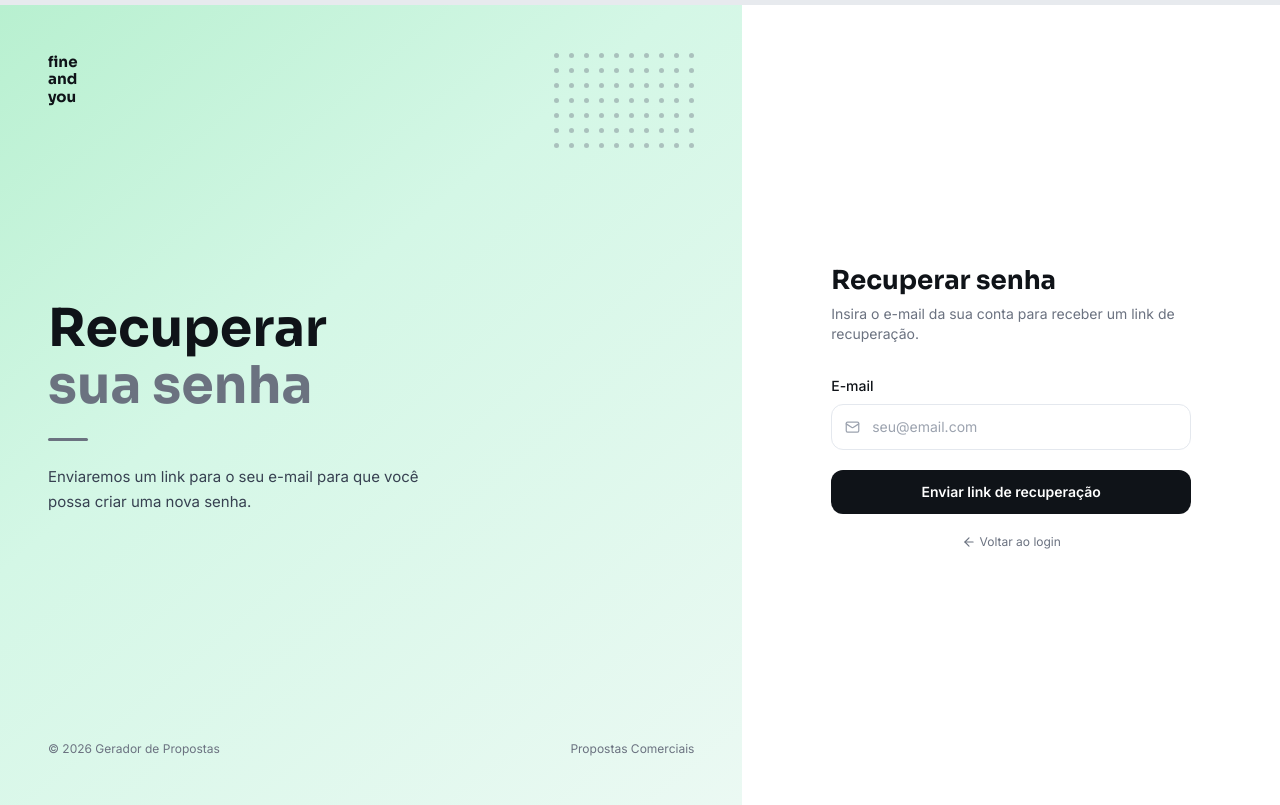
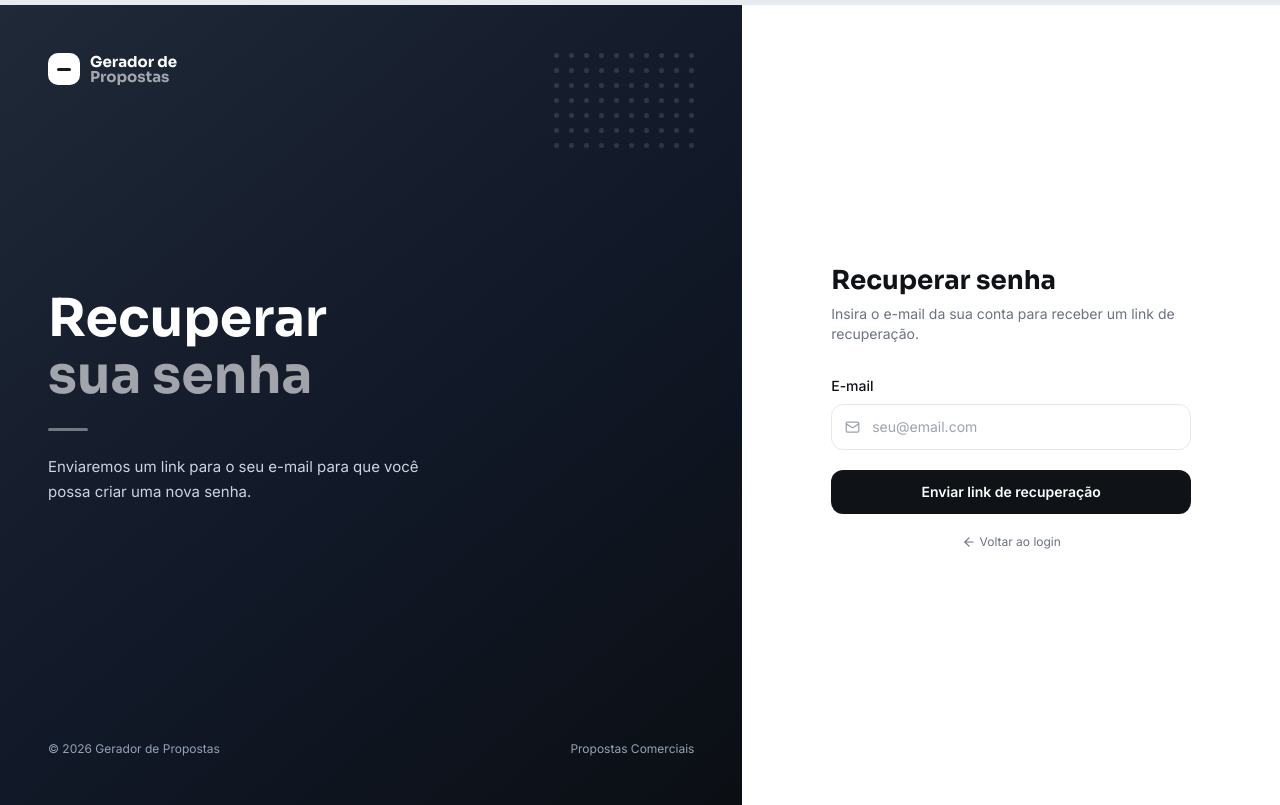
Before and after one commit to jribeirofil/gerador-propostas, a Next.js app: page /reset-password in a window 1280 px wide. Built offline with nearby package versions, Linux system fonts and the light colour scheme; no server answers.

Commit message:
feat: painel de autenticação neutro e consistente em login/cadastro/reset

```diff
--- a/src/app/cadastro/page.tsx
+++ b/src/app/cadastro/page.tsx
@@ -6,19 +6,7 @@ import { Mail, Lock, Eye, EyeOff, User, Building2, UserPlus } from 'lucide-react
 import { createClient } from '@/lib/supabase/client'
 import { formatCNPJ } from '@/lib/cnpj'
 import { useTheme } from 'next-themes'
-
-function DotGrid() {
-  return (
-    <div
-      className="grid gap-[10px] opacity-40"
-      style={{ gridTemplateColumns: 'repeat(10, 1fr)' }}
-    >
-      {Array.from({ length: 70 }).map((_, i) => (
-        <div key={i} className="w-[5px] h-[5px] rounded-full bg-brand-green-deep" />
-      ))}
-    </div>
-  )
-}
+import AuthPanel from '@/components/auth/AuthPanel'
 
 export default function CadastroPage() {
   const [fullName, setFullName] = useState('')
@@ -116,37 +104,11 @@ export default function CadastroPage() {
   }
 
   const leftPanel = (
-    <div
-      className="hidden lg:flex lg:w-[58%] relative flex-col justify-between p-12"
-      style={{ background: 'linear-gradient(140deg, #B8F0D0 0%, #D4F7E6 40%, #EBF9F3 100%)' }}
-    >
-      <div className="flex items-end gap-1.5">
-        <div className="leading-none">
-          <p className="font-sora font-black text-[15px] leading-[1.15] text-[#0F1318]">fine</p>
-          <p className="font-sora font-black text-[15px] leading-[1.15] text-[#0F1318]">and</p>
-          <p className="font-sora font-black text-[15px] leading-[1.15] text-[#0F1318]">you</p>
-        </div>
-      </div>
-      <div className="absolute top-12 right-12">
-        <DotGrid />
-      </div>
-      <div className="mb-8">
-        <h1 className="font-sora font-black text-[52px] leading-[1.1] text-[#0F1318]">
-          Propostas que<br />
-          <span className="text-brand-green-deep">fecham negócios</span><br />
-          de verdade.
-        </h1>
-        <div className="w-10 h-[3px] bg-brand-green-deep rounded-full mt-6 mb-6" />
-        <p className="text-[#374151] text-[15px] leading-relaxed max-w-[380px]">
-          Crie, personalize e envie propostas comerciais
-          para seus clientes de forma rápida e profissional.
-        </p>
-      </div>
-      <div className="flex items-center justify-between text-xs text-[#6B7280]">
-        <span>© 2026 Gerador de Propostas</span>
-        <span>Propostas Comerciais</span>
-      </div>
-    </div>
+    <AuthPanel
+      headline="Propostas que"
+      highlight="fecham negócios"
+      sub="Crie, personalize e envie propostas comerciais para seus clientes de forma rápida e profissional."
+    />
   )
 
   if (success) {
@@ -155,8 +117,8 @@ export default function CadastroPage() {
         {leftPanel}
         <div className="flex-1 flex items-center justify-center bg-white px-8 py-12">
           <div className="w-full max-w-[360px] text-center">
-            <div className="w-12 h-12 rounded-full bg-[#D4F7E6] flex items-center justify-center mx-auto mb-6">
-              <span className="text-brand-green-deep text-xl">✓</span>
+            <div className="w-12 h-12 rounded-full bg-slate-100 flex items-center justify-center mx-auto mb-6">
+              <span className="text-slate-500 text-xl">✓</span>
             </div>
             <h2 className="font-sora font-bold text-[22px] text-[#0F1318] mb-2">Confirme seu e-mail</h2>
             <p className="text-sm text-[#6B7280] leading-relaxed">
--- a/src/app/login/page.tsx
+++ b/src/app/login/page.tsx
@@ -5,19 +5,7 @@ import Link from 'next/link'
 import { Mail, Lock, Eye, EyeOff, LogIn } from 'lucide-react'
 import { createClient } from '@/lib/supabase/client'
 import { useTheme } from 'next-themes'
-
-function DotGrid() {
-  return (
-    <div
-      className="grid gap-[10px] opacity-40"
-      style={{ gridTemplateColumns: 'repeat(10, 1fr)' }}
-    >
-      {Array.from({ length: 70 }).map((_, i) => (
-        <div key={i} className="w-[5px] h-[5px] rounded-full bg-brand-green-deep" />
-      ))}
-    </div>
-  )
-}
+import AuthPanel from '@/components/auth/AuthPanel'
 
 export default function LoginPage() {
   const [email, setEmail] = useState('')
@@ -68,44 +56,11 @@ export default function LoginPage() {
     <div className="min-h-screen flex">
 
       {/* ── Painel esquerdo ── */}
-      <div
-        className="hidden lg:flex lg:w-[58%] relative flex-col justify-between p-12"
-        style={{ background: 'linear-gradient(140deg, #B8F0D0 0%, #D4F7E6 40%, #EBF9F3 100%)' }}
-      >
-        {/* Logo */}
-        <div className="flex items-end gap-1.5">
-          <div className="leading-none">
-            <p className="font-sora font-black text-[15px] leading-[1.15] text-[#0F1318]">fine</p>
-            <p className="font-sora font-black text-[15px] leading-[1.15] text-[#0F1318]">and</p>
-            <p className="font-sora font-black text-[15px] leading-[1.15] text-[#0F1318]">you</p>
-          </div>
-        </div>
-
-        {/* Dot grid */}
-        <div className="absolute top-12 right-12">
-          <DotGrid />
-        </div>
-
-        {/* Headline */}
-        <div className="mb-8">
-          <h1 className="font-sora font-black text-[52px] leading-[1.1] text-[#0F1318]">
-            Propostas que<br />
-            <span className="text-brand-green-deep">fecham negócios</span><br />
-            de verdade.
-          </h1>
-          <div className="w-10 h-[3px] bg-brand-green-deep rounded-full mt-6 mb-6" />
-          <p className="text-[#374151] text-[15px] leading-relaxed max-w-[380px]">
-            Crie, personalize e envie propostas comerciais
-            para seus clientes de forma rápida e profissional.
-          </p>
-        </div>
-
-        {/* Footer */}
-        <div className="flex items-center justify-between text-xs text-[#6B7280]">
-          <span>© 2026 Gerador de Propostas</span>
-          <span>Propostas Comerciais</span>
-        </div>
-      </div>
+      <AuthPanel
+        headline="Propostas que"
+        highlight="fecham negócios"
+        sub="Crie, personalize e envie propostas comerciais para seus clientes de forma rápida e profissional."
+      />
 
       {/* ── Painel direito ── */}
       <div className="flex-1 flex items-center justify-center bg-white px-8 py-12">
--- a/src/app/reset-password/confirm/page.tsx
+++ b/src/app/reset-password/confirm/page.tsx
@@ -91,8 +91,8 @@ export default function ResetPasswordConfirmPage() {
 
         {success ? (
           <div className="space-y-4">
-            <div className="w-12 h-12 rounded-full bg-[#D4F7E6] flex items-center justify-center mx-auto mb-4">
-              <span className="text-brand-green-deep text-xl">✓</span>
+            <div className="w-12 h-12 rounded-full bg-slate-100 flex items-center justify-center mx-auto mb-4">
+              <span className="text-slate-500 text-xl">✓</span>
             </div>
             <p className="text-sm text-[#6B7280] text-center leading-relaxed">
               Sua senha foi redefinida com sucesso!
--- a/src/app/reset-password/page.tsx
+++ b/src/app/reset-password/page.tsx
@@ -4,19 +4,7 @@ import Link from 'next/link'
 import { Mail, ArrowLeft } from 'lucide-react'
 import { createClient } from '@/lib/supabase/client'
 import { useTheme } from 'next-themes'
-
-function DotGrid() {
-  return (
-    <div
-      className="grid gap-[10px] opacity-40"
-      style={{ gridTemplateColumns: 'repeat(10, 1fr)' }}
-    >
-      {Array.from({ length: 70 }).map((_, i) => (
-        <div key={i} className="w-[5px] h-[5px] rounded-full bg-brand-green-deep" />
-      ))}
-    </div>
-  )
-}
+import AuthPanel from '@/components/auth/AuthPanel'
 
 export default function ResetPasswordPage() {
   const [email, setEmail] = useState('')
@@ -65,38 +53,11 @@ export default function ResetPasswordPage() {
   return (
     <div className="min-h-screen flex">
       {/* ── Painel esquerdo ── */}
-      <div
-        className="hidden lg:flex lg:w-[58%] relative flex-col justify-between p-12"
-        style={{ background: 'linear-gradient(140deg, #B8F0D0 0%, #D4F7E6 40%, #EBF9F3 100%)' }}
-      >
-        <div className="flex items-end gap-1.5">
-          <div className="leading-none">
-            <p className="font-sora font-black text-[15px] leading-[1.15] text-[#0F1318]">fine</p>
-            <p className="font-sora font-black text-[15px] leading-[1.15] text-[#0F1318]">and</p>
-            <p className="font-sora font-black text-[15px] leading-[1.15] text-[#0F1318]">you</p>
-          </div>
-        </div>
-
-        <div className="absolute top-12 right-12">
-          <DotGrid />
-        </div>
-
-        <div className="mb-8">
-          <h1 className="font-sora font-black text-[52px] leading-[1.1] text-[#0F1318]">
-            Recuperar<br />
-            <span className="text-brand-green-deep">sua senha</span>
-          </h1>
-          <div className="w-10 h-[3px] bg-brand-green-deep rounded-full mt-6 mb-6" />
-          <p className="text-[#374151] text-[15px] leading-relaxed max-w-[380px]">
-            Enviaremos um link para o seu e-mail para que você possa criar uma nova senha.
-          </p>
-        </div>
-
-        <div className="flex items-center justify-between text-xs text-[#6B7280]">
-          <span>© 2026 Gerador de Propostas</span>
-          <span>Propostas Comerciais</span>
-        </div>
-      </div>
+      <AuthPanel
+        headline="Recuperar"
+        highlight="sua senha"
+        sub="Enviaremos um link para o seu e-mail para que você possa criar uma nova senha."
+      />
 
       {/* ── Painel direito ── */}
       <div className="flex-1 flex items-center justify-center bg-white px-8 py-12">
@@ -115,8 +76,8 @@ export default function ResetPasswordPage() {
 
           {success ? (
             <div className="space-y-4">
-              <div className="w-12 h-12 rounded-full bg-[#D4F7E6] flex items-center justify-center mx-auto mb-4">
-                <span className="text-brand-green-deep text-xl">✓</span>
+              <div className="w-12 h-12 rounded-full bg-slate-100 flex items-center justify-center mx-auto mb-4">
+                <span className="text-slate-500 text-xl">✓</span>
               </div>
               <p className="text-sm text-[#6B7280] text-center leading-relaxed">
                 Se esse e-mail estiver cadastrado, você receberá um link para resetar sua senha.
--- /dev/null
+++ b/src/components/auth/AuthPanel.tsx
@@ -0,0 +1,57 @@
+function DotGrid() {
+  return (
+    <div
+      className="grid gap-[10px] opacity-40"
+      style={{ gridTemplateColumns: 'repeat(10, 1fr)' }}
+    >
+      {Array.from({ length: 70 }).map((_, i) => (
+        <div key={i} className="w-[5px] h-[5px] rounded-full bg-white/30" />
+      ))}
+    </div>
+  )
+}
+
+interface AuthPanelProps {
+  headline: string
+  highlight: string
+  sub: string
+}
+
+export default function AuthPanel({ headline, highlight, sub }: AuthPanelProps) {
+  return (
+    <div
+      className="hidden lg:flex lg:w-[58%] relative flex-col justify-between p-12 overflow-hidden"
+      style={{ background: 'linear-gradient(140deg, #1F2937 0%, #111827 55%, #0B0F14 100%)' }}
+    >
+      {/* Marca neutra (sistema ainda sem nome) */}
+      <div className="flex items-center gap-2.5">
+        <div className="w-8 h-8 rounded-[10px] bg-white grid place-items-center">
+          <span className="w-3.5 h-[3px] rounded-full bg-[#111827]" />
+        </div>
+        <div className="leading-tight">
+          <p className="font-sora font-black text-[15px] leading-none text-white">Gerador de</p>
+          <p className="font-sora font-black text-[15px] leading-none text-white/60">Propostas</p>
+        </div>
+      </div>
+
+      <div className="absolute top-12 right-12">
+        <DotGrid />
+      </div>
+
+      <div className="mb-8">
+        <h1 className="font-sora font-black text-[52px] leading-[1.1] text-white">
+          {headline}
+          <br />
+          <span className="text-white/60">{highlight}</span>
+        </h1>
+        <div className="w-10 h-[3px] bg-white/40 rounded-full mt-6 mb-6" />
+        <p className="text-slate-300 text-[15px] leading-relaxed max-w-[400px]">{sub}</p>
+      </div>
+
+      <div className="flex items-center justify-between text-xs text-slate-400">
+        <span>© 2026 Gerador de Propostas</span>
+        <span>Propostas Comerciais</span>
+      </div>
+    </div>
+  )
+}
```
